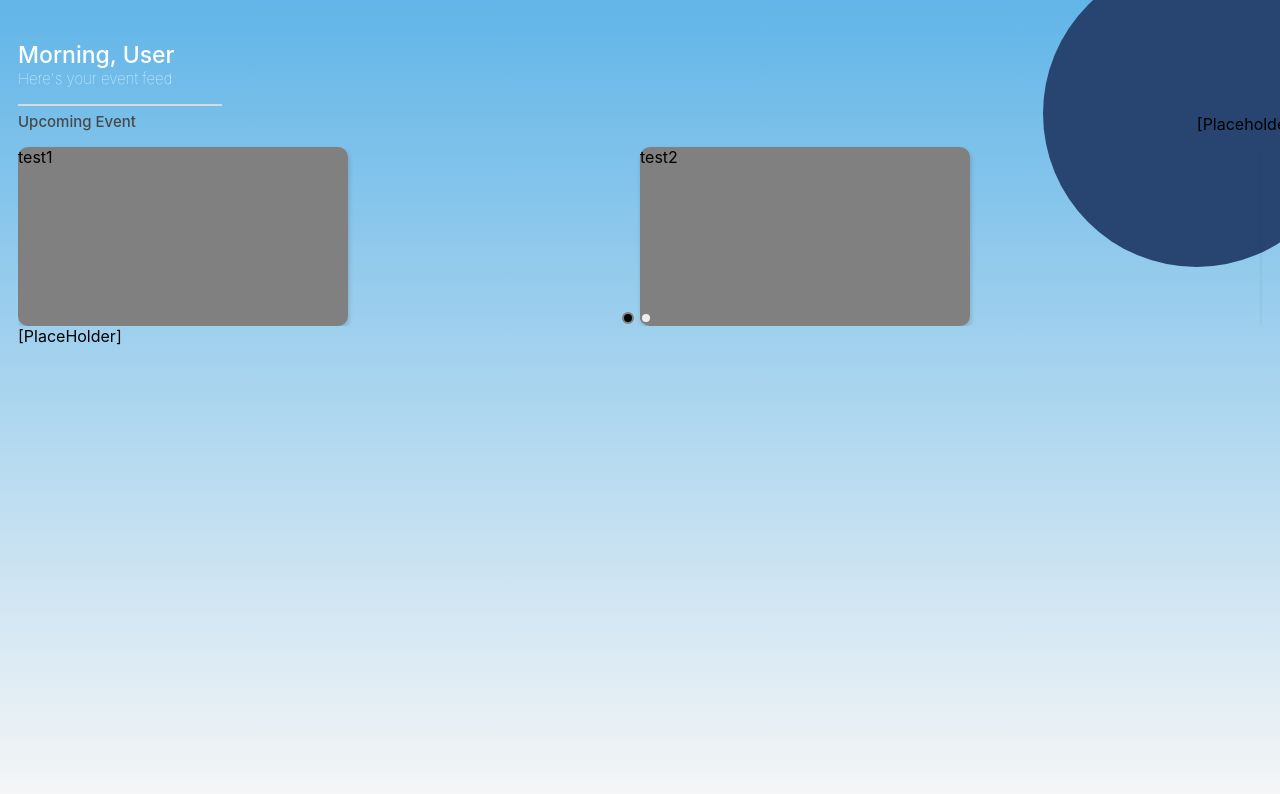
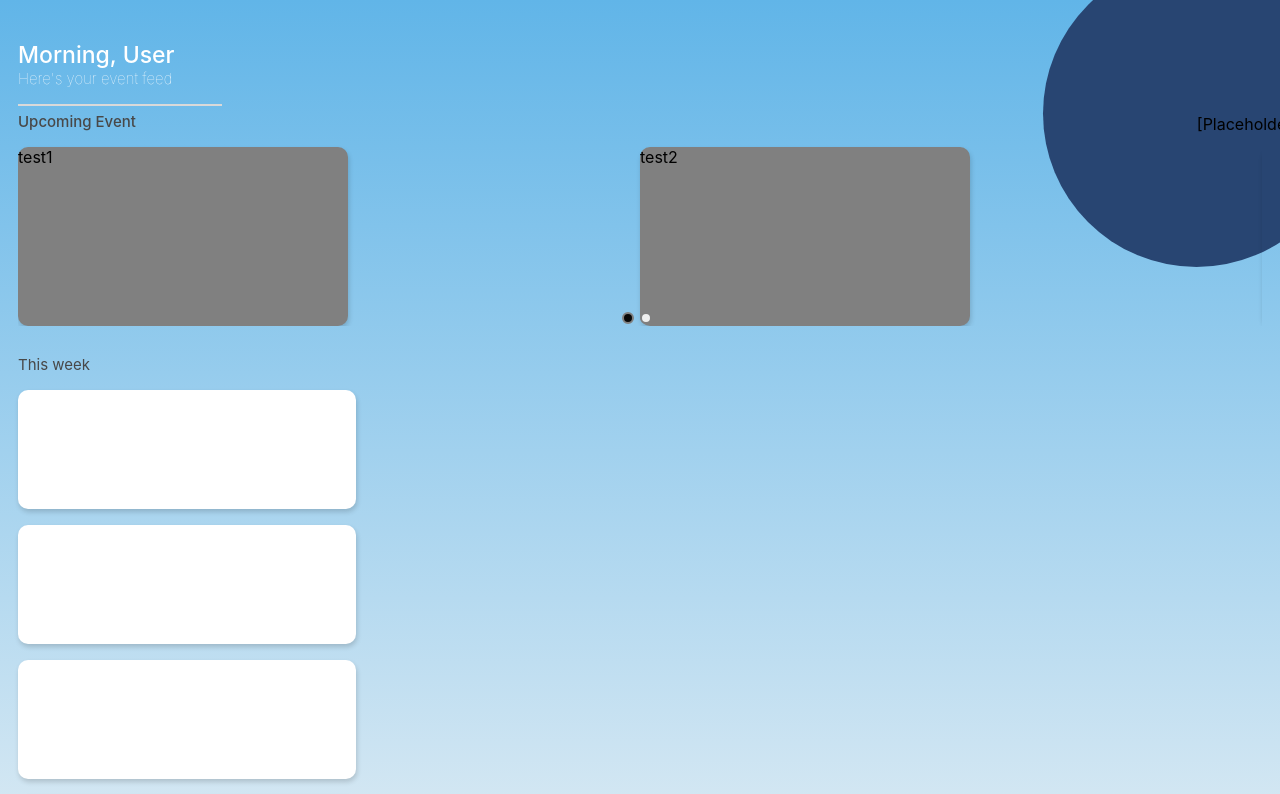
Before and after one commit to roong-aroon-developer/RA-Event, a React (Create React App) app: page / in a window 1280 px wide. Shown: the top 794 px of the page. Built offline with nearby package versions, Linux system fonts and the light colour scheme.

Commit message:
added this.state to WeekFeed. Need to improve/ optimize.

```diff
--- a/src/components/EventFeed/index.js
+++ b/src/components/EventFeed/index.js
@@ -40,8 +40,6 @@ const EventFeed = () => {
                 <div className='FeedBubble'>test2</div>
                 <div className='FeedBubble'>test3</div>
             </Carousel>
-                [PlaceHolder]
-
         </div>
 
     );
--- /dev/null
+++ b/src/components/WeekFeed/WeekFeed.css
@@ -0,0 +1,14 @@
+.WeekText{
+    margin-top: 29px;
+    color:#484848;
+    font-size: 15px;
+}
+.WeekBubble{
+    width: 338px;
+    height: 119px;
+    border-radius: 10px;
+    background-color: white;
+    box-shadow: #00000029 1px 3px 5px;
+
+    margin-top: 16px;
+}
--- /dev/null
+++ b/src/components/WeekFeed/index.js
@@ -0,0 +1,34 @@
+import React from 'react'
+import './WeekFeed.css'
+
+const FeedBox = () => {
+    return(
+        <div className = 'WeekBubble' />
+    );
+}
+class WeekFeed extends React.Component {
+    constructor(props){
+        super(props);
+        this.state = {
+            ThisWeekEvent: 5
+        };
+    }
+    render(){
+        let WeekBox =[];
+        for (let i=0; i<this.state.ThisWeekEvent;i++){
+            WeekBox.push(<FeedBox key ={i} />)
+        }
+        return(
+            <div>
+                <div className = 'WeekText'>
+                    This week
+                </div>
+                <div>
+                    {WeekBox}
+                </div>
+            </div>
+        );
+    }
+}
+
+export default WeekFeed;
--- a/src/pages/Home.js
+++ b/src/pages/Home.js
@@ -1,6 +1,7 @@
 import React, { Fragment } from "react";
 import EventFeed from "../components/EventFeed";
 import GreetUser from "../components/GreetUser";
+import WeekFeed from "..//components/WeekFeed"
 
 import '../styles/Home.css';
 
@@ -9,6 +10,7 @@ const Home = () => {
       <div id = "App">
         <GreetUser />
         <EventFeed />
+        <WeekFeed />
       </div>
   )
 }
```
Lines whose indentation alone changed are shown as unchanged.
